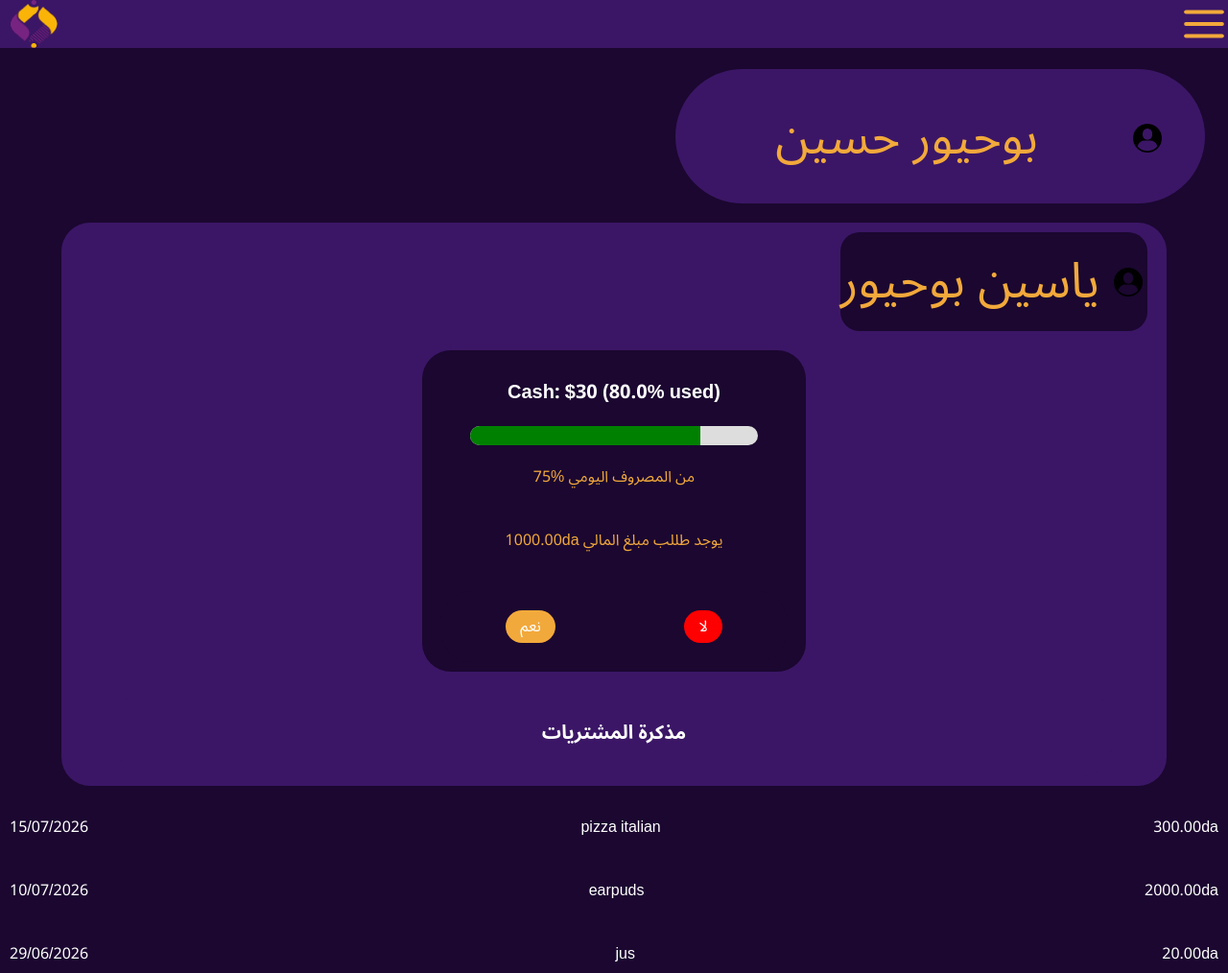
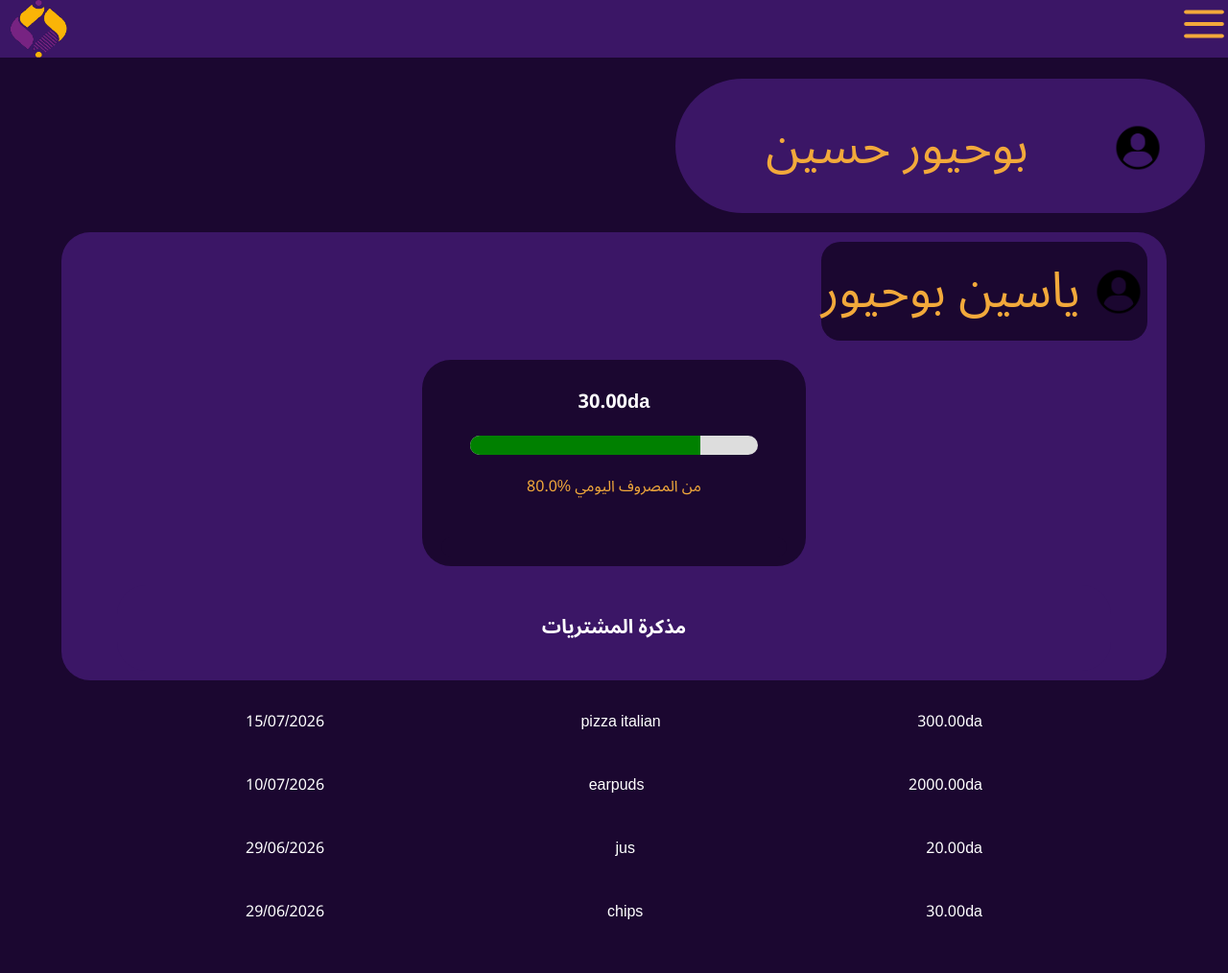
Before and after one commit to mhdiEleven/AdultAcc, a plain HTML site: page user.html in a window 1280 px wide. Shown: the top 1014 px of the page at 96% size. Drawn offline with Linux system fonts and the light colour scheme.

Commit message:
fixxed visauls and logic

```diff
--- a/script.js
+++ b/script.js
@@ -5,7 +5,10 @@ const hiddenElements = document.querySelectorAll('.hidden');
 const valueElements = document.querySelectorAll('.value');
 const fill = document.querySelector('.fill');
 const btn = document.getElementById('btn');
-
+const perc = document.getElementById("percenty")
+hiddenElements.forEach(el => {
+        el.style.display = 'none';
+    });
 // ---- HIDE / SHOW ----
 function setHidden(state) {
     hiddenElements.forEach(el => {
@@ -42,7 +45,8 @@ function updateUI() {
     }
 
     valueElements.forEach(el => {
-        el.innerHTML = `Cash: $${cash} (${percent.toFixed(1)}% used)`;
+        el.innerHTML = `${cash}.00da`;
+        perc.innerHTML = `${percent.toFixed(1)}% من المصروف اليومي `
     });
 }
 
--- a/style.css
+++ b/style.css
@@ -72,7 +72,7 @@ a{
   height: 103px;
 }
 .profile img{
-  height: 40px;
+  height: 60px;
 }
 .gold{
   color: #F2A93B !important;
@@ -104,8 +104,8 @@ a{
   margin-left: 55%;
 }
 .small img{
-  height: 50px;
-  width: 50px;
+  height: 60px;
+  width: 60px;
   background-color:transparent;
 }
 .small svg{
@@ -119,6 +119,7 @@ a{
   height: 100px;
   border-radius: 70px;
 }
+
 .desc{
   justify-self: right;
 }
@@ -219,6 +220,9 @@ h1{
   color: black;
 }
 .flex0{
+  width: 60%;
+  margin-left: auto;
+  margin-right: auto;
   padding: 10px;
   display: flex;
   flex-direction: column;
--- a/user.html
+++ b/user.html
@@ -29,7 +29,7 @@
         <div class="bar">
             <div class="fill" id="balance-bar"></div>
         </div>
-        <p class="gold">75% من المصروف اليومي </p>
+        <p class="gold" id="percenty">75% من المصروف اليومي </p>
         <p class="gold hidden">1000.00da يوجد طللب مبلغ المالي</p>
         <div class="card main space">
             <p class="button hidden" id="btn">نعم</p>
```
